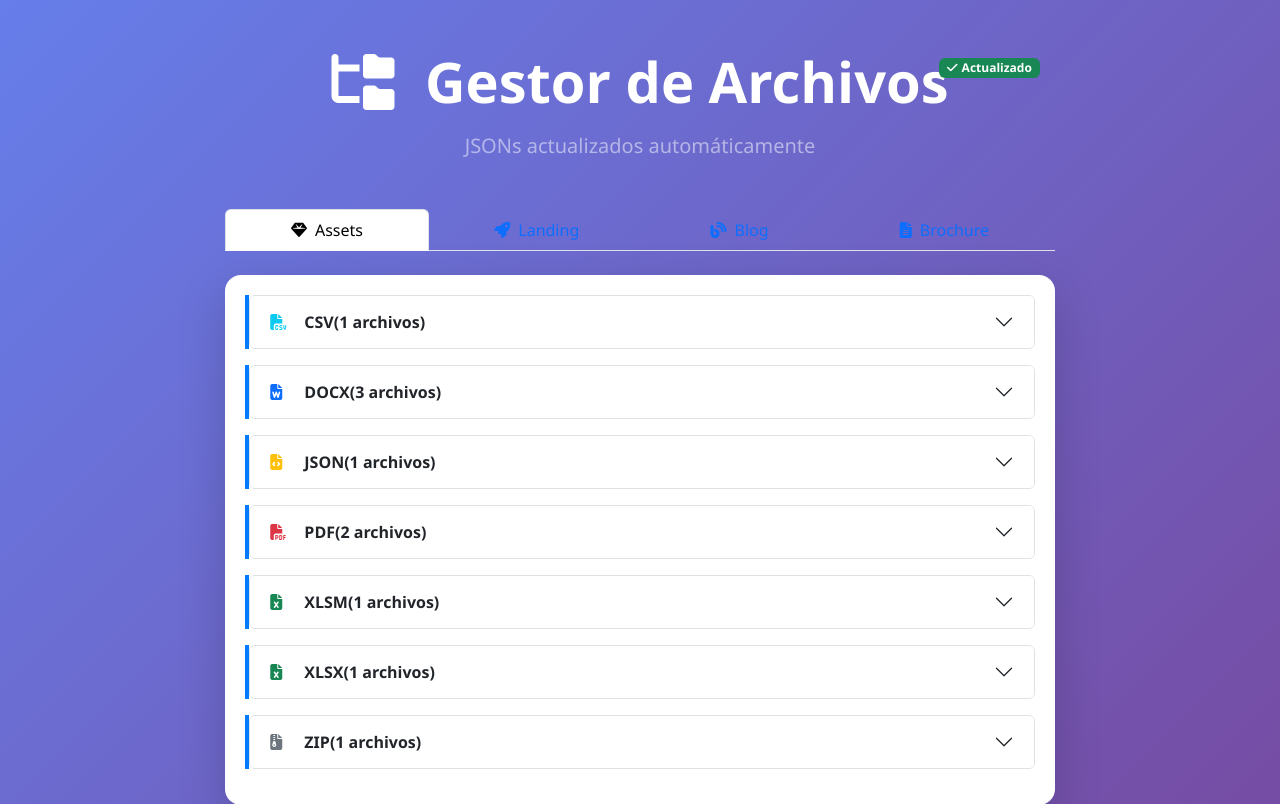
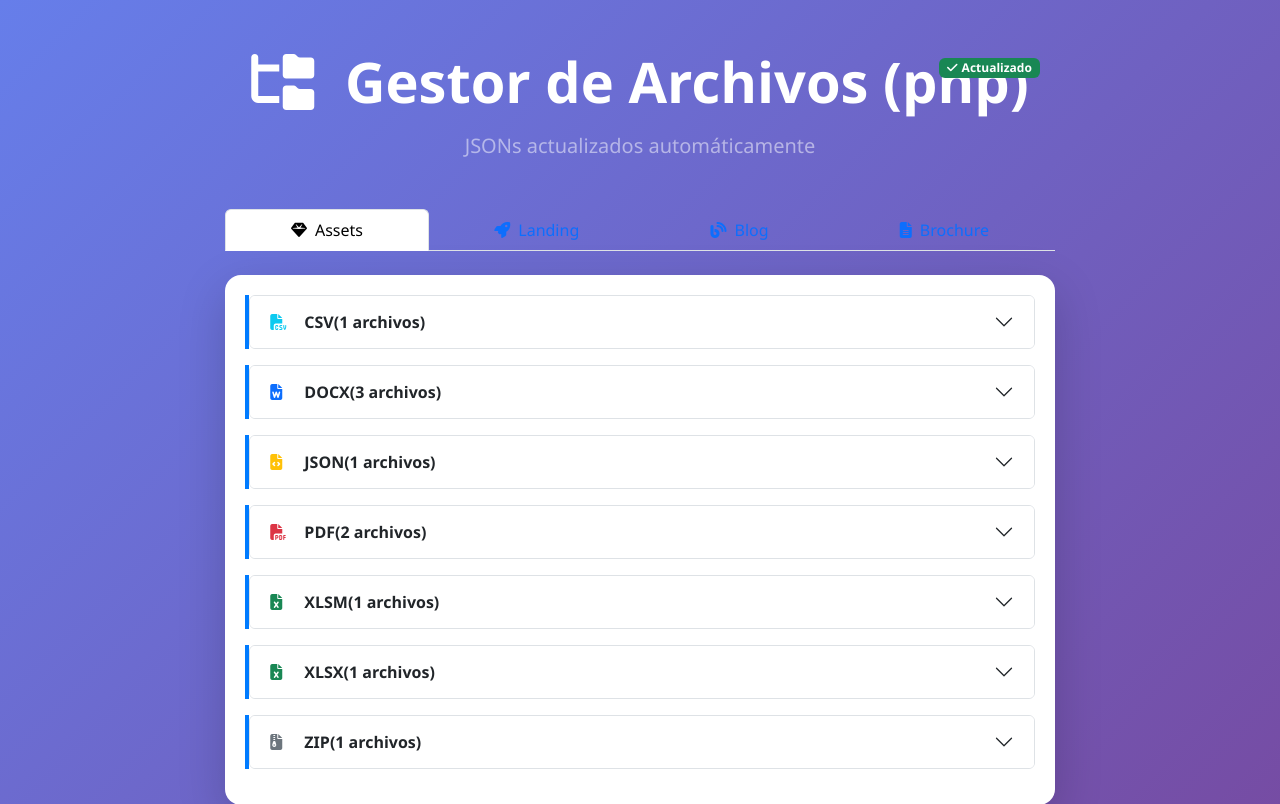
Before and after one commit to coteroyca/retailding, a PHP site: page / in a window 1280 px wide. Shown: the top 804 px of the page. Run offline with PHP 8.4, Linux system fonts and the light colour scheme.

```diff
--- a/index.php
+++ b/index.php
@@ -135,7 +135,7 @@ foreach ($folders as $folder) {
                 <div class="text-center mb-5 position-relative">
                     <h1 class="display-4 text-white fw-bold mb-3">
                         <i class="fas fa-folder-tree me-3"></i>
-                        Gestor de Archivos
+                        Gestor de Archivos (php)
                     </h1>
                     <p class="lead text-white-50 mb-2">JSONs actualizados automáticamente</p>
                     <span class="badge bg-success status-badge">
```
